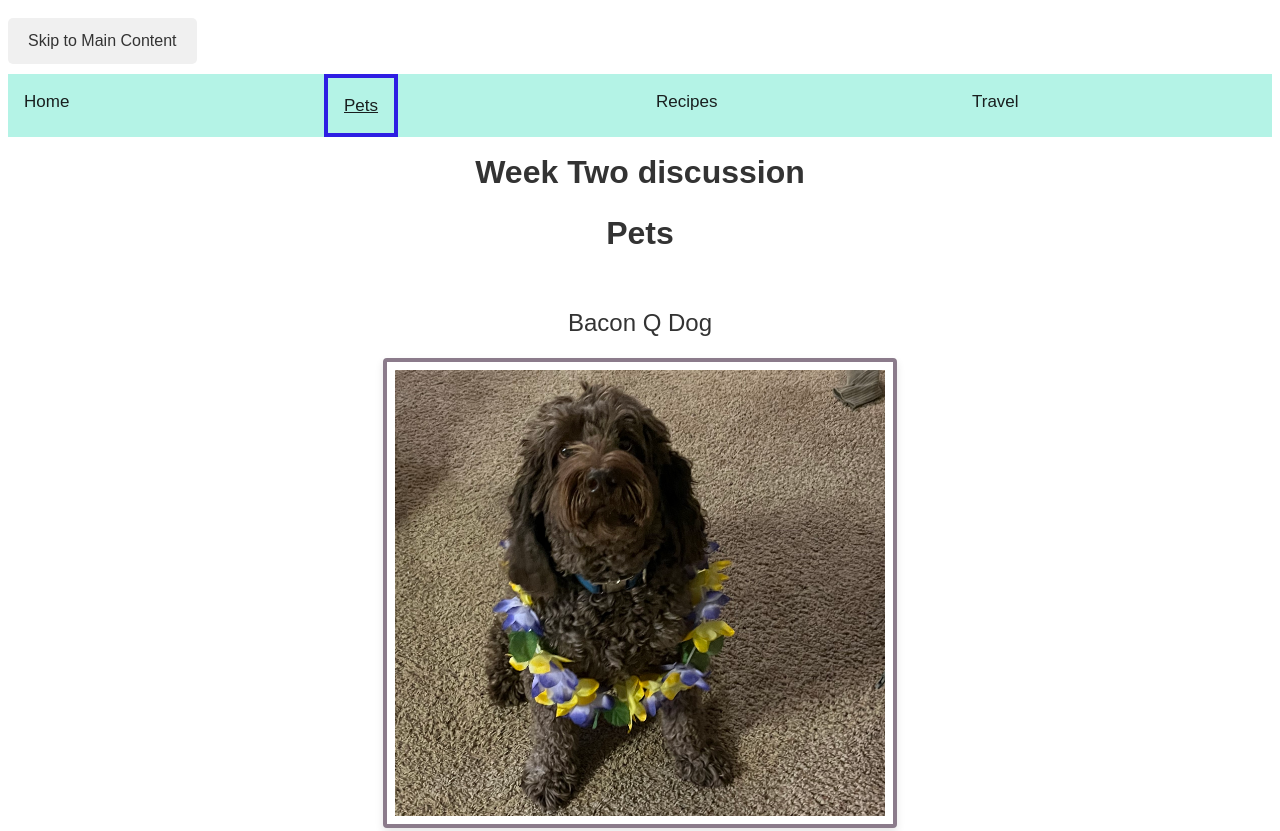
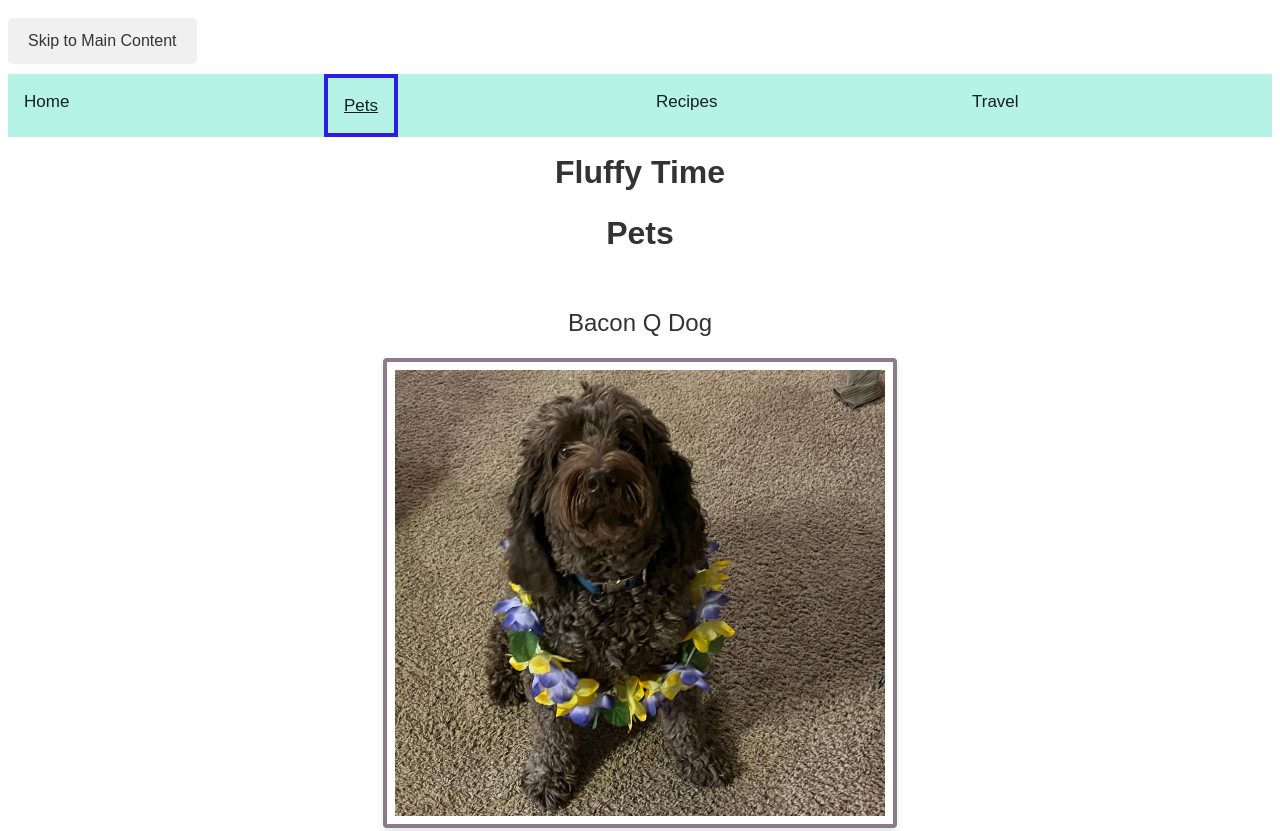
Before and after one commit to ElaineW510/ccp_mobile_w24, a plain HTML site: page pets.html in a window 1280 px wide. Shown: the top 831 px of the page. Drawn offline with Linux system fonts and the light colour scheme.

Commit message:
Update pets.html

```diff
--- a/pets.html
+++ b/pets.html
@@ -19,7 +19,7 @@
                 <li><a href = "travel.html">Travel</a></li>
             </ul>
         </nav>
-        <h1>Week Two discussion</h1>
+        <h1>Fluffy Time</h1>
         <h1>Pets</h1>
 
     </header>
```
